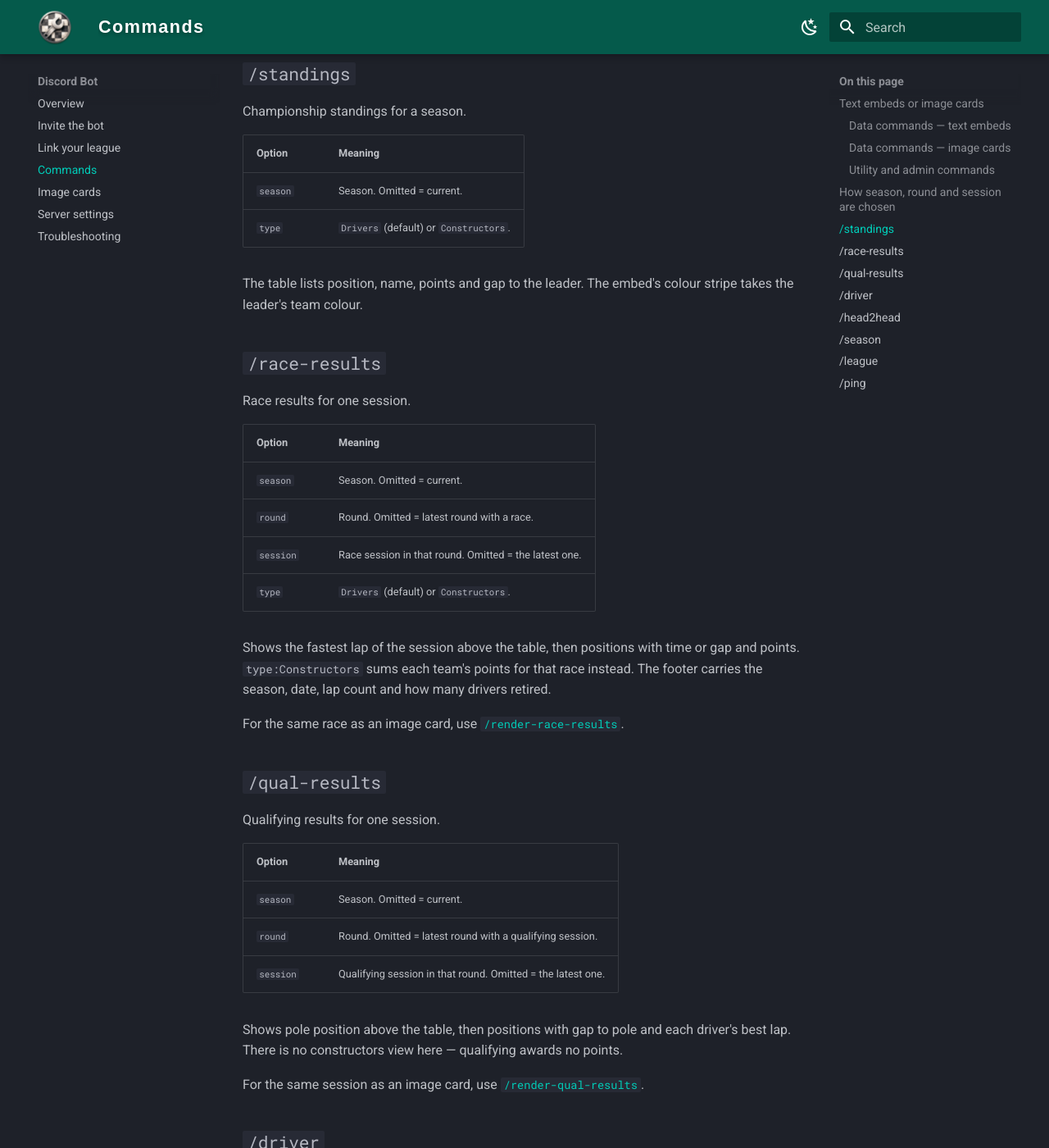
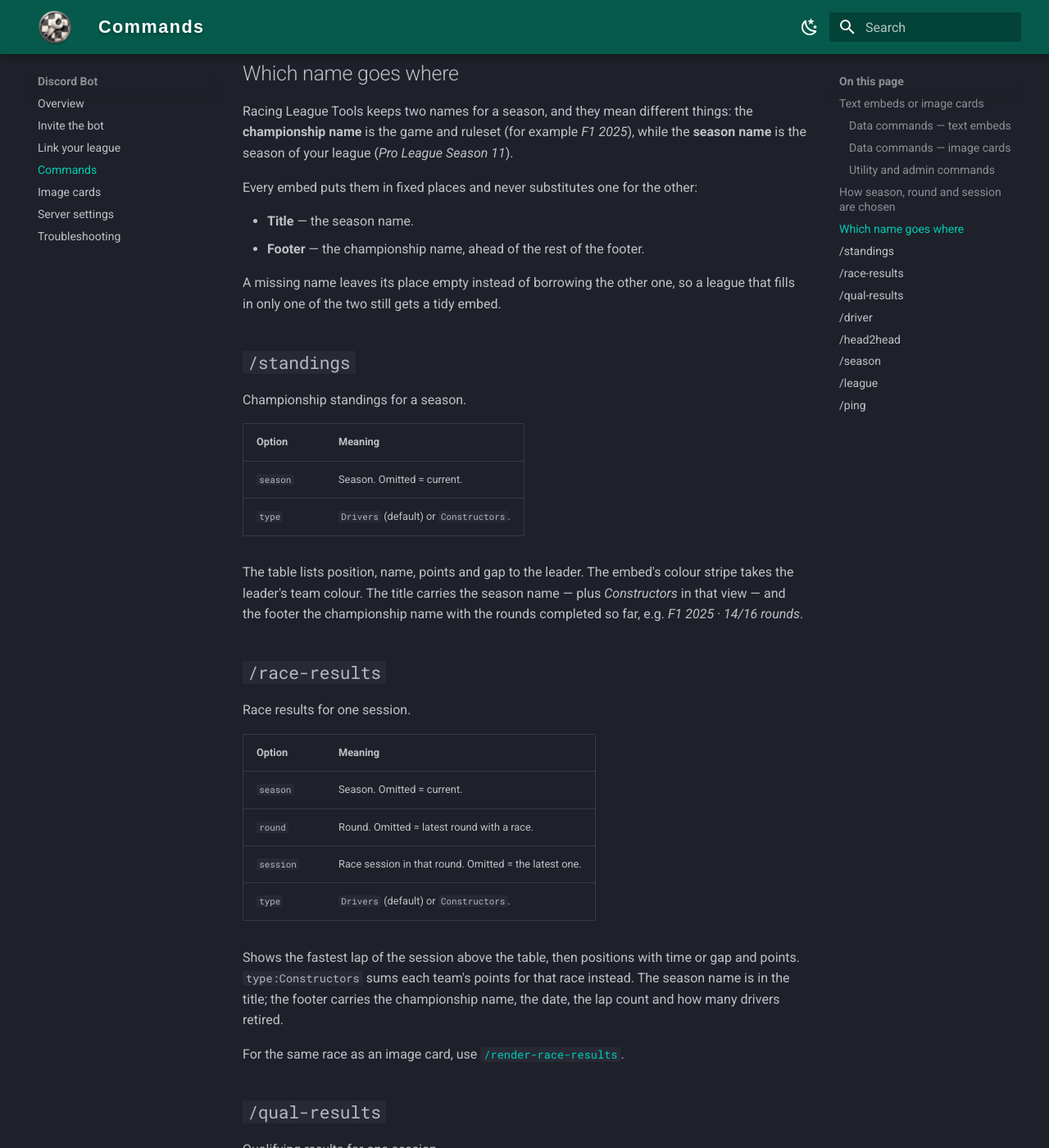
Before and after one commit to vlad-men/RacingLeagueTools_Docs, an MkDocs documentation site: the page built from docs/discord-bot/commands.md, in a window 1280 px wide and 1400 px high, scrolled down 2674 px. Shown: the whole window at 82% size. Built offline with MkDocs 1.6.1 and Material for MkDocs 9.7.7, drawn with Linux system fonts in a browser that asks for light colours; some of the changed text lies outside the part shown.

Commit message:
docs(discord-bot): fix which name goes in the title and in the footer
The embeds swapped the two names in August: the season name now goes in the
title and the championship name in the footer, read literally with no
substitution between them, so `results.footer`, `results.footer_quali` and
`standings.footer` lost their {season} placeholder.

The command reference still claimed the /race-results footer carried the
season. It now describes the actual arrangement, a new "Which name goes where"
section explains the two names once for every embed, and the /standings and
/qual-results footers — previously undocumented — are described as well.

```diff
--- a/docs/discord-bot/commands.md
+++ b/docs/discord-bot/commands.md
@@ -79,6 +79,20 @@ sessions of the matching kind.
     Practice sessions are not supported by any command. If you point a command at one, it replies
     that the session is of the wrong kind.
 
+## Which name goes where
+
+Racing League Tools keeps two names for a season, and they mean different things: the
+**championship name** is the game and ruleset (for example *F1 2025*), while the **season name** is
+the season of your league (*Pro League Season 11*).
+
+Every embed puts them in fixed places and never substitutes one for the other:
+
+* **Title** — the season name.
+* **Footer** — the championship name, ahead of the rest of the footer.
+
+A missing name leaves its place empty instead of borrowing the other one, so a league that fills in
+only one of the two still gets a tidy embed.
+
 ## `/standings`
 
 Championship standings for a season.
@@ -89,7 +103,8 @@ Championship standings for a season.
 | `type` | `Drivers` (default) or `Constructors`. |
 
 The table lists position, name, points and gap to the leader. The embed's colour stripe takes the
-leader's team colour.
+leader's team colour. The title carries the season name — plus *Constructors* in that view — and the
+footer the championship name with the rounds completed so far, e.g. *F1 2025 · 14/16 rounds*.
 
 ## `/race-results`
 
@@ -103,8 +118,8 @@ Race results for one session.
 | `type` | `Drivers` (default) or `Constructors`. |
 
 Shows the fastest lap of the session above the table, then positions with time or gap and points.
-`type:Constructors` sums each team's points for that race instead. The footer carries the season,
-date, lap count and how many drivers retired.
+`type:Constructors` sums each team's points for that race instead. The season name is in the title;
+the footer carries the championship name, the date, the lap count and how many drivers retired.
 
 For the same race as an image card, use [`/render-race-results`](image-cards.md#race-result).
 
@@ -119,7 +134,8 @@ Qualifying results for one session.
 | `session` | Qualifying session in that round. Omitted = the latest one. |
 
 Shows pole position above the table, then positions with gap to pole and each driver's best lap.
-There is no constructors view here — qualifying awards no points.
+There is no constructors view here — qualifying awards no points. The footer carries the
+championship name, the date and how many drivers took part.
 
 For the same session as an image card, use [`/render-qual-results`](image-cards.md#qualifying).
 
```
